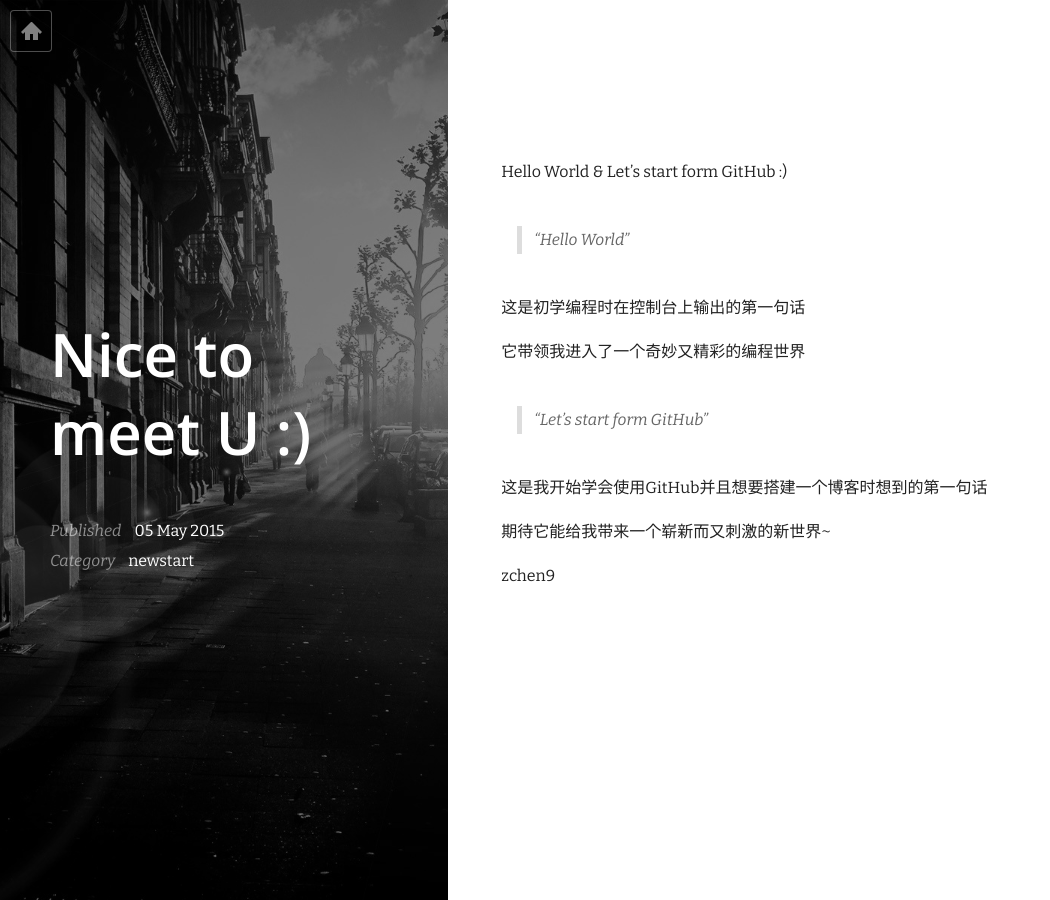
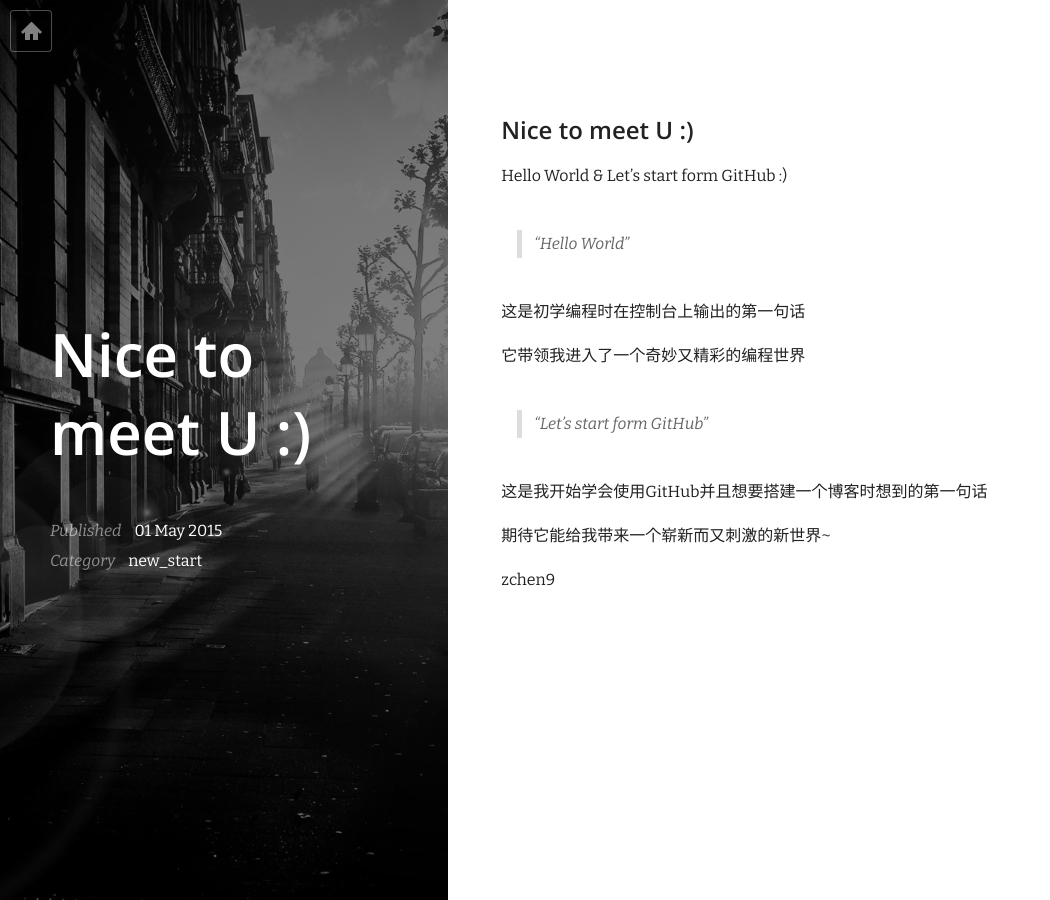
Before and after one commit to ch1oechao/ch1oechao.github.io, a Jekyll site: the page built from _posts/2015-05-05-hello-zchen9.md, in a window 1280 px wide. Shown: the whole page, without its empty margins (0-1050 px from the left). Built offline with Jekyll 4.4.1, drawn with Linux system fonts in a browser that asks for light colours; nearby versions of some CDN libraries; Markdown is read by kramdown in place of the engine named in the settings.

Commit message:
fix post

```diff
--- a/_posts/2015-05-05-hello-zchen9.md
+++ b/_posts/2015-05-05-hello-zchen9.md
@@ -1,24 +1,24 @@
 ---
 layout: post
 title:  "Nice to meet U :)"
-modified:   2015-05-05
-categories: new start
+date:  2015-05-01
+categories: new_start
 featured_image: /images/cover.jpg
 ---
-#{{ page.title }}
+##{{ page.title }}
 
 ###Hello World & Let's start form GitHub :)
 
 > "Hello World"
 
-<p>这是初学编程时在控制台上输出的第一句话</p>
+这是初学编程时在控制台上输出的第一句话
 
-<p>它带领我进入了一个奇妙又精彩的编程世界</p>
+它带领我进入了一个奇妙又精彩的编程世界
 
 > "Let's start form GitHub"
 
-<p>这是我开始学会使用GitHub并且想要搭建一个博客时想到的第一句话</p>
+这是我开始学会使用GitHub并且想要搭建一个博客时想到的第一句话
 
-<p>期待它能给我带来一个崭新而又刺激的新世界~</p>
+期待它能给我带来一个崭新而又刺激的新世界~
 
-<h3>zchen9 </h3>
+#####zchen9
```
